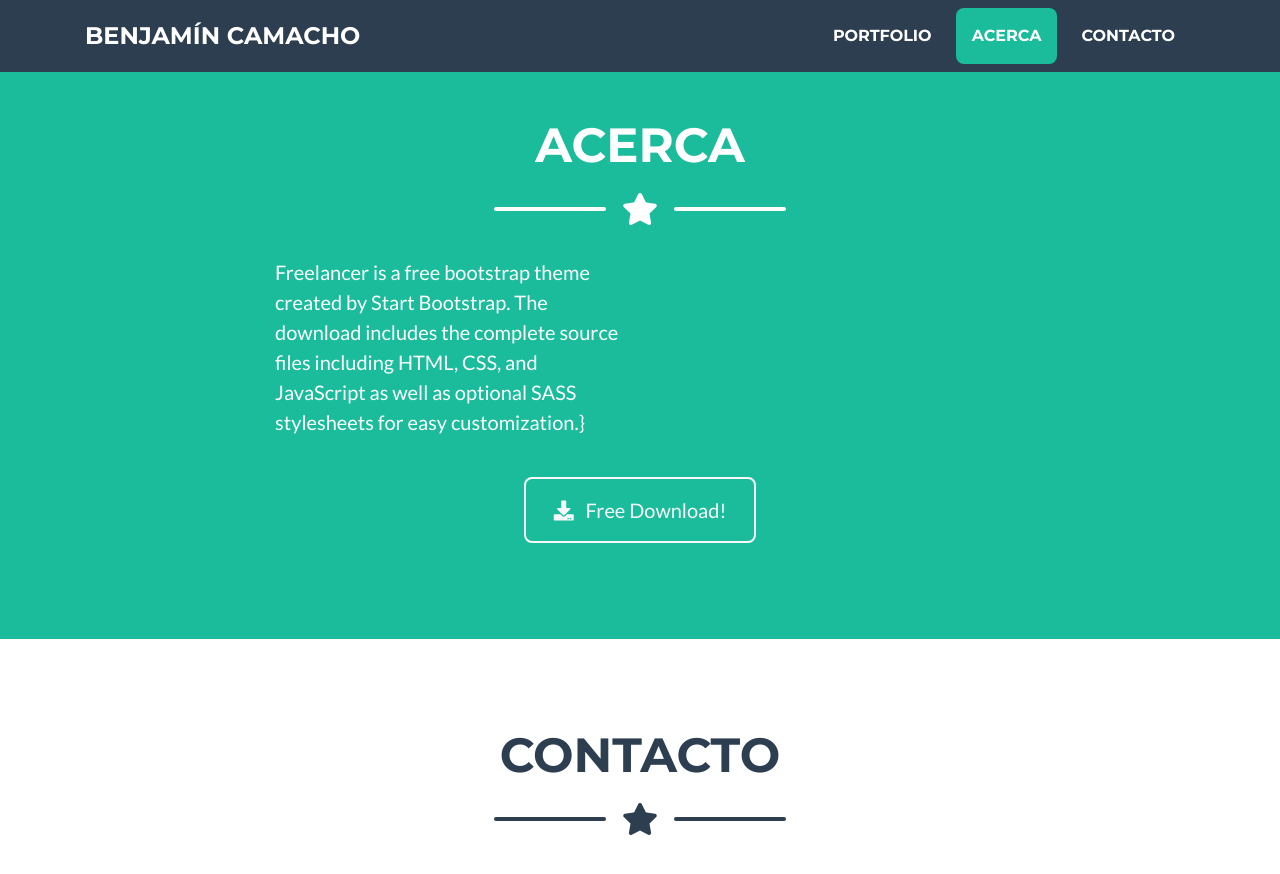
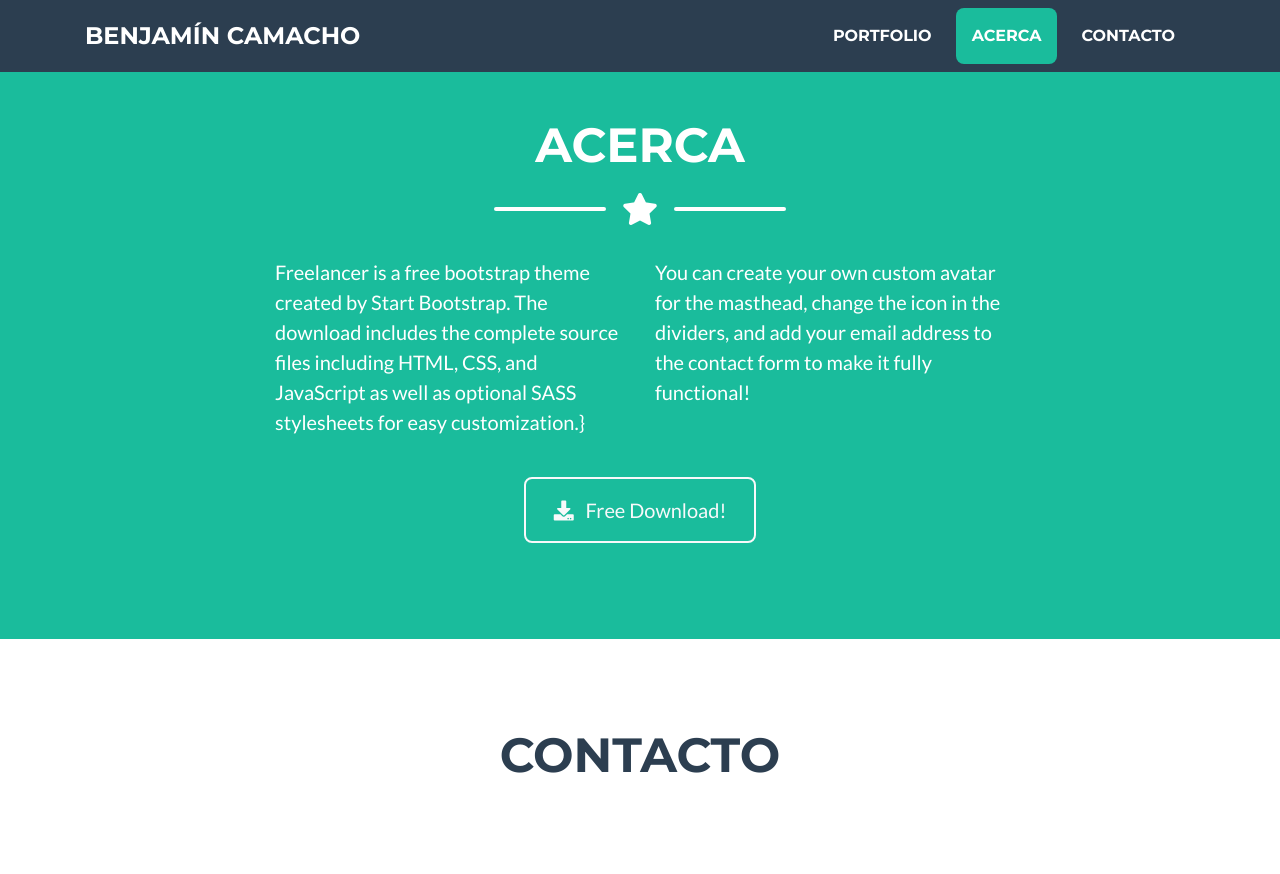
Before and after one commit to jahbenjah/perfil-profesional, a Jekyll site: the page built from index.md, in a window 1280 px wide and 900 px high, scrolled down 1613 px. Shown: the top 874 px of the window. Built offline with Jekyll 4.4.1, drawn with Linux system fonts in a browser that asks for light colours.

Commit message:
Se agrega include divider

```diff
--- a/_includes/about.html
+++ b/_includes/about.html
@@ -5,14 +5,7 @@
           <!-- About Section Heading -->
           <h2 class="page-section-heading text-center text-uppercase text-white">Acerca</h2>
 
-          <!-- Icon Divider -->
-          <div class="divider-custom divider-light">
-            <div class="divider-custom-line"></div>
-            <div class="divider-custom-icon">
-              <i class="fas fa-star"></i>
-            </div>
-            <div class="divider-custom-line"></div>
-          </div>
+          {%- include divider.html -%}
 
           <!-- About Section Content -->
           <div class="row">
@@ -20,7 +13,7 @@
               <p class="lead">{{site.about1}}}</p>
             </div>
             <div class="col-lg-4 mr-auto">
-              <p class="lead">{{site.aboout2}}</p>
+              <p class="lead">{{site.about2}}</p>
             </div>
           </div>
 
--- a/_includes/contact.html
+++ b/_includes/contact.html
@@ -5,14 +5,7 @@
         <!-- Contact Section Heading -->
         <h2 class="page-section-heading text-center text-uppercase text-secondary mb-0">Contacto</h2>
 
-        <!-- Icon Divider -->
-        <div class="divider-custom">
-            <div class="divider-custom-line"></div>
-            <div class="divider-custom-icon">
-                <i class="fas fa-star"></i>
-            </div>
-            <div class="divider-custom-line"></div>
-        </div>
+        {%- include divider.html -%}
 
         <!-- Contact Section Form -->
         <div class="row">
--- /dev/null
+++ b/_includes/divider.html
@@ -0,0 +1,8 @@
+ <!-- Icon Divider -->
+ <div class="divider-custom divider-light">
+    <div class="divider-custom-line"></div>
+    <div class="divider-custom-icon">
+      <i class="fas fa-star"></i>
+    </div>
+    <div class="divider-custom-line"></div>
+  </div>
--- a/_includes/masterhead.html
+++ b/_includes/masterhead.html
@@ -8,14 +8,7 @@
         <!-- Masthead Heading -->
         <h1 class="masthead-heading text-uppercase mb-0">{{site.name}}</h1>
 
-        <!-- Icon Divider -->
-        <div class="divider-custom divider-light">
-            <div class="divider-custom-line"></div>
-            <div class="divider-custom-icon">
-                <i class="fas fa-star"></i>
-            </div>
-            <div class="divider-custom-line"></div>
-        </div>
+        {%- include divider.html -%}
 
         <!-- Masthead Subheading -->
         <p class="masthead-subheading font-weight-light mb-0">{{site.profesion}}</p>
--- a/_includes/portafolio.html
+++ b/_includes/portafolio.html
@@ -5,14 +5,7 @@
         <!-- Portfolio Section Heading -->
         <h2 class="page-section-heading text-center text-uppercase text-secondary mb-0">Portfolio</h2>
 
-        <!-- Icon Divider -->
-        <div class="divider-custom">
-            <div class="divider-custom-line"></div>
-            <div class="divider-custom-icon">
-                <i class="fas fa-star"></i>
-            </div>
-            <div class="divider-custom-line"></div>
-        </div>
+        {%- include divider.html -%}
 
         <!-- Portfolio Grid Items -->
         <div class="row">
```
